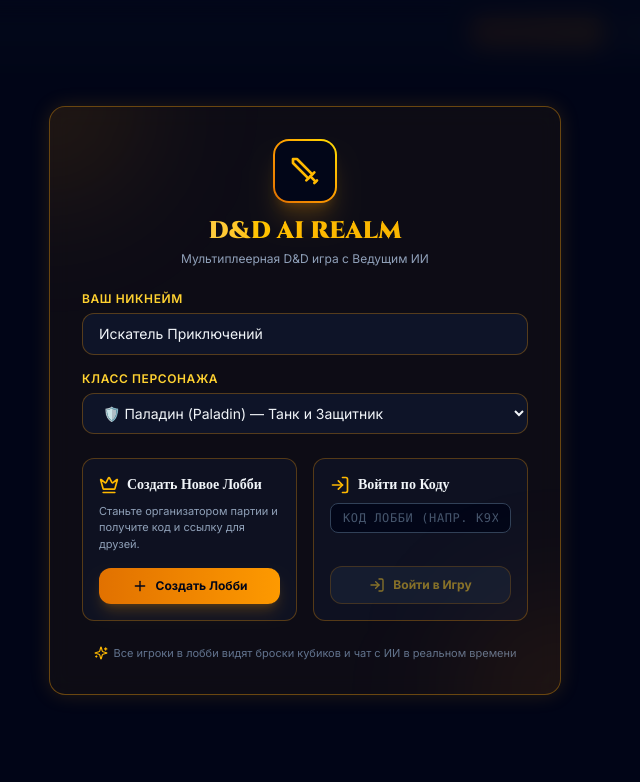
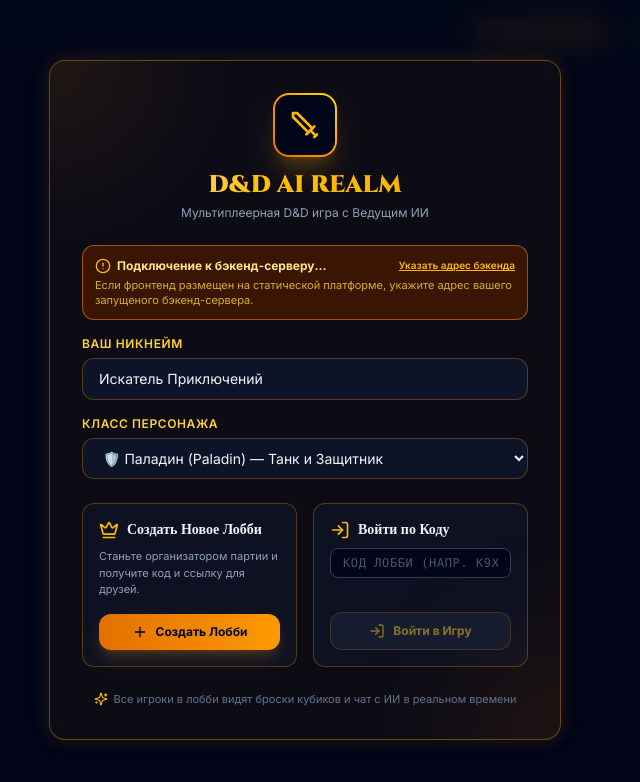
Before and after one commit to evgexahaha/dnd-game, a React (Vite) app in the folder client/: page / in a window 1280 px wide. Shown: the top 782 px of the page, without its empty margins (335-975 px from the left). Built offline with nearby package versions, Linux system fonts and the light colour scheme; no server answers.

Commit message:
Add dynamic server URL configuration for static frontend deployment

```diff
--- a/client/src/components/LobbyModal.jsx
+++ b/client/src/components/LobbyModal.jsx
@@ -1,10 +1,27 @@
 import React, { useState, useEffect } from 'react';
-import { Shield, Plus, LogIn, Sparkles, Sword, Crown } from 'lucide-react';
+import { Shield, Plus, LogIn, Sparkles, Sword, Crown, Server, AlertCircle } from 'lucide-react';
+import { socket, reconnectSocket } from '../socket';
 
 export default function LobbyModal({ onCreateRoom, onJoinRoom, error }) {
   const [roomInput, setRoomInput] = useState('');
   const [nickname, setNickname] = useState('Искатель Приключений');
   const [characterClass, setCharacterClass] = useState('Паладин (Paladin)');
+  const [isConnected, setIsConnected] = useState(socket.connected);
+  const [showServerConfig, setShowServerConfig] = useState(false);
+  const [customServerUrl, setCustomServerUrl] = useState(localStorage.getItem('dnd_server_url') || '');
+
+  useEffect(() => {
+    function onConnect() { setIsConnected(true); }
+    function onDisconnect() { setIsConnected(false); }
+
+    socket.on('connect', onConnect);
+    socket.on('disconnect', onDisconnect);
+
+    return () => {
+      socket.off('connect', onConnect);
+      socket.off('disconnect', onDisconnect);
+    };
+  }, []);
 
   // Read URL query parameters for direct invite link support (?room=XXXXXX)
   useEffect(() => {
@@ -26,6 +43,11 @@
     onJoinRoom({ roomCode: roomInput.trim().toUpperCase(), nickname, characterClass });
   };
 
+  const handleSaveServerUrl = (e) => {
+    e.preventDefault();
+    reconnectSocket(customServerUrl.trim());
+  };
+
   return (
     <div className="fixed inset-0 z-50 flex items-center justify-center p-4 bg-slate-950/90 backdrop-blur-md">
       <div className="w-full max-w-lg glass-panel-gold rounded-2xl p-6 sm:p-8 border border-amber-500/40 shadow-2xl relative overflow-hidden">
@@ -45,6 +67,46 @@
           </h2>
           <p className="text-xs text-slate-400 mt-1">Мультиплеерная D&D игра с Ведущим ИИ</p>
         </div>
+
+        {/* Server Connection Disconnect Banner */}
+        {!isConnected && (
+          <div className="mb-4 p-3 rounded-xl bg-amber-950/80 border border-amber-500/50 text-amber-200 text-xs">
+            <div className="flex items-center justify-between mb-1">
+              <div className="flex items-center gap-1.5 font-bold">
+                <AlertCircle className="w-4 h-4 text-amber-400" />
+                <span>Подключение к бэкенд-серверу...</span>
+              </div>
+              <button
+                type="button"
+                onClick={() => setShowServerConfig(!showServerConfig)}
+                className="text-[10px] text-amber-400 underline font-semibold"
+              >
+                {showServerConfig ? 'Скрыть' : 'Указать адрес бэкенда'}
+              </button>
+            </div>
+            <p className="text-[11px] text-amber-300/80">
+              Если фронтенд размещен на статической платформе, укажите адрес вашего запущеного бэкенд-сервера.
+            </p>
+
+            {showServerConfig && (
+              <form onSubmit={handleSaveServerUrl} className="mt-2.5 flex gap-2">
+                <input
+                  type="text"
+                  value={customServerUrl}
+                  onChange={(e) => setCustomServerUrl(e.target.value)}
+                  placeholder="http://localhost:3000 или URL бэкенда"
+                  className="flex-1 bg-slate-950 border border-amber-500/40 rounded-lg px-2.5 py-1 text-xs text-slate-100 placeholder-slate-500"
+                />
+                <button
+                  type="submit"
+                  className="px-3 py-1 bg-amber-500 text-slate-950 rounded-lg font-bold text-xs"
+                >
+                  Переподключить
+                </button>
+              </form>
+            )}
+          </div>
+        )}
 
         {/* Error Notification */}
         {error && (
--- a/client/src/socket.js
+++ b/client/src/socket.js
@@ -1,8 +1,22 @@
 import { io } from 'socket.io-client';
 
-const URL = process.env.NODE_ENV === 'production' ? '' : 'http://localhost:3000';
+// Get custom server URL from localStorage if set (e.g. for static hosting on Cloudflare/GitHub Pages)
+const storedServerUrl = typeof window !== 'undefined' ? localStorage.getItem('dnd_server_url') : null;
+const defaultUrl = process.env.NODE_ENV === 'production' ? window.location.origin : 'http://localhost:3000';
+const targetUrl = storedServerUrl || defaultUrl;
 
-export const socket = io(URL, {
+export const socket = io(targetUrl, {
   autoConnect: true,
-  transports: ['websocket', 'polling']
+  transports: ['websocket', 'polling'],
+  reconnectionAttempts: 5,
+  timeout: 10000
 });
+
+export function reconnectSocket(newUrl) {
+  if (newUrl) {
+    localStorage.setItem('dnd_server_url', newUrl);
+  } else {
+    localStorage.removeItem('dnd_server_url');
+  }
+  window.location.reload();
+}
```
Also changed, not shown: 1 other file (tests, documents, lock files or other folders).
